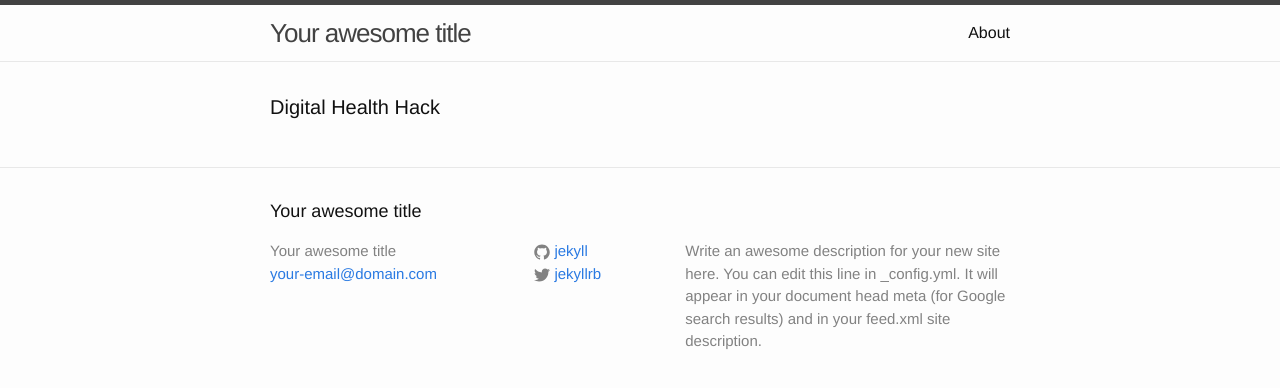
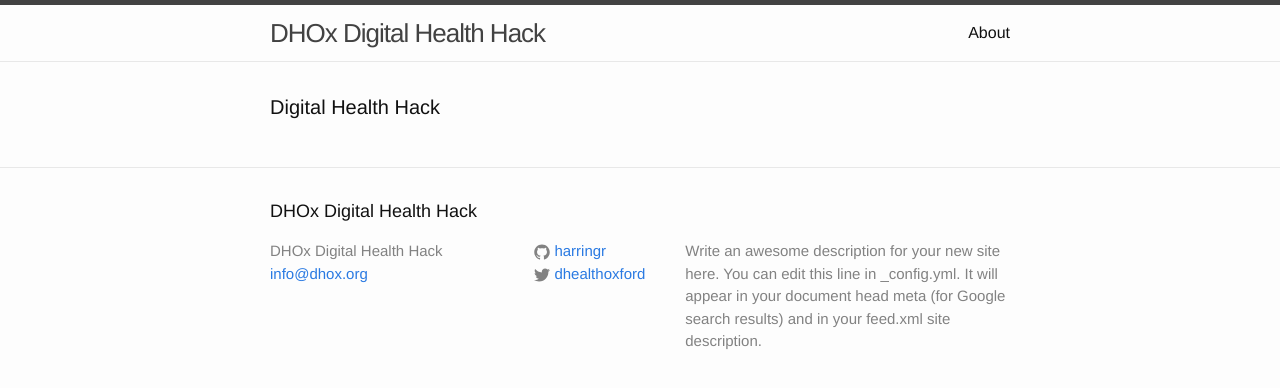
Before and after one commit to digitalhealthhack/digitalhealthhack.github.io, a Jekyll site: the page built from index.html, in a window 1280 px wide. Shown: the top 388 px of the page. Built offline with Jekyll 4.4.1, drawn with Linux system fonts in a browser that asks for light colours.

Commit message:
Updated config

```diff
--- a/_config.yml
+++ b/_config.yml
@@ -1,14 +1,14 @@
 # Site settings
-title: Your awesome title
-email: your-email@domain.com
+title: DHOx Digital Health Hack
+email: info@dhox.org
 description: > # this means to ignore newlines until "baseurl:"
   Write an awesome description for your new site here. You can edit this
   line in _config.yml. It will appear in your document head meta (for
   Google search results) and in your feed.xml site description.
 baseurl: "" # the subpath of your site, e.g. /blog/
-url: "http://yourdomain.com" # the base hostname & protocol for your site
-twitter_username: jekyllrb
-github_username:  jekyll
+url: "http://dhox.org" # the base hostname & protocol for your site
+twitter_username: dhealthoxford
+github_username:  harringr
 
 # Build settings
 markdown: kramdown
```
